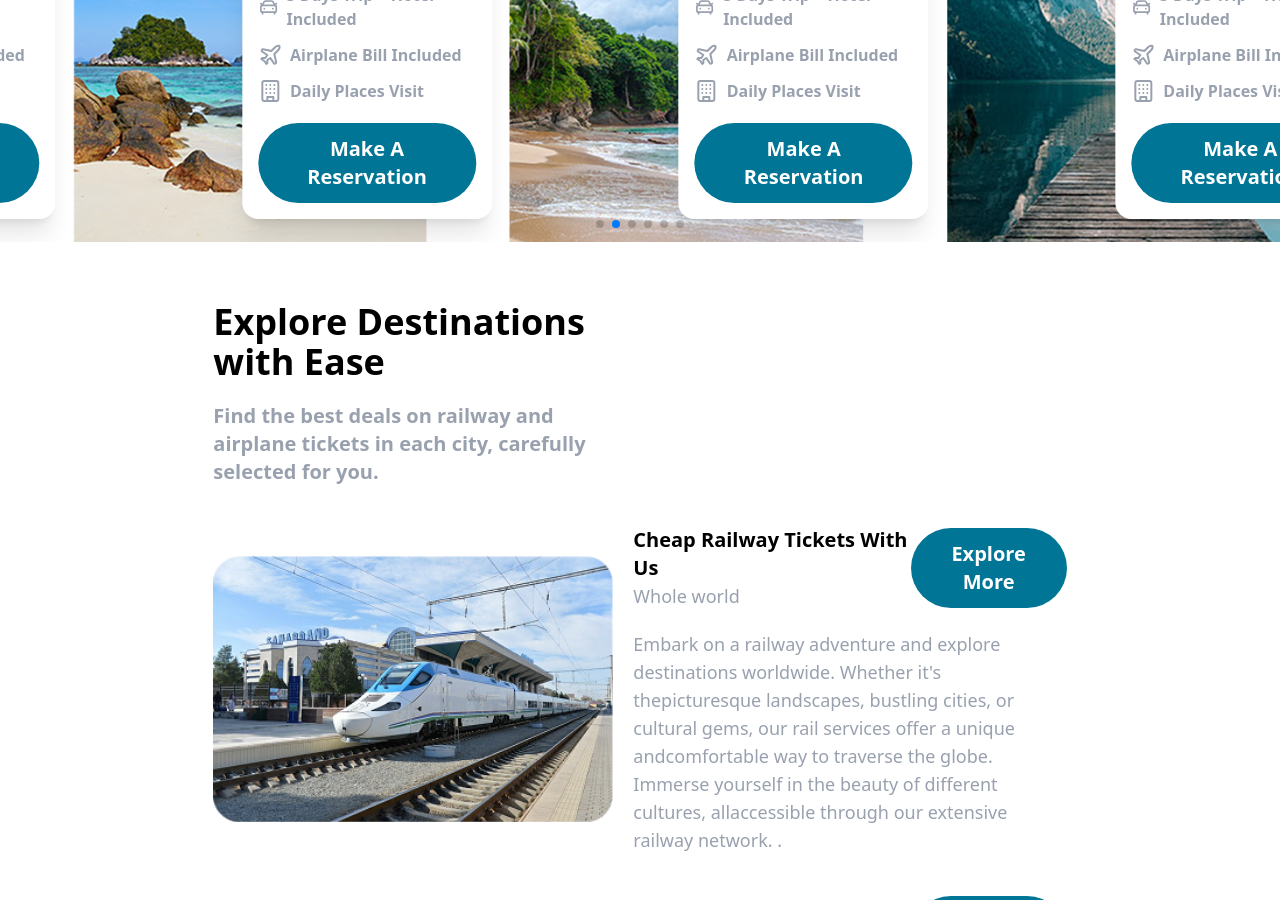
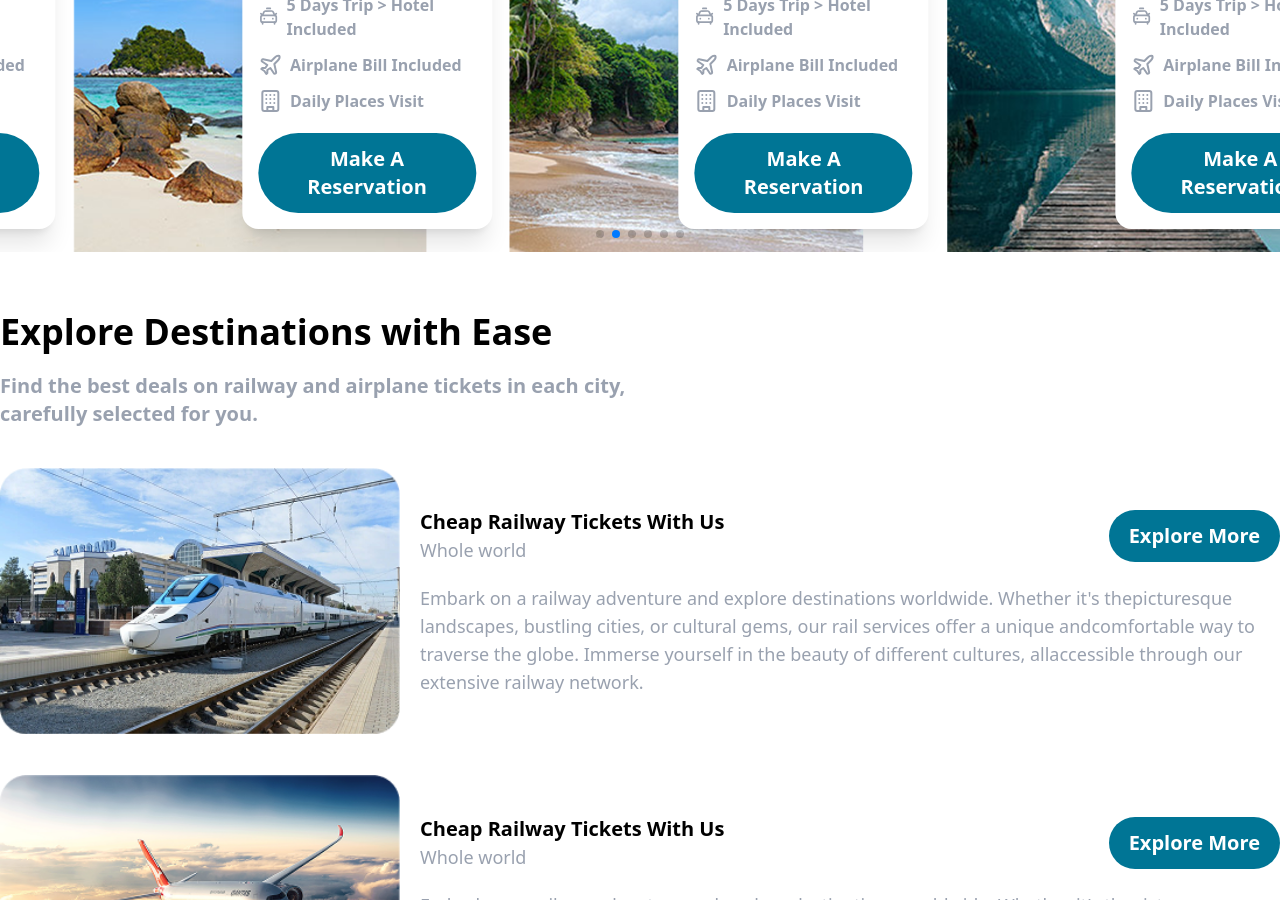
Before and after one commit to shukurillaevumar/zamonBusinnessTravel, a Next.js app: page / in a window 1280 px wide. Shown: the part 1900-2800 px from the top of the page. Built offline with nearby package versions, Linux system fonts and the light colour scheme.

Commit message:
added containers

```diff
--- a/src/app/bestLocations.tsx
+++ b/src/app/bestLocations.tsx
@@ -9,7 +9,11 @@ import { Pagination, Navigation, Autoplay } from "swiper/modules";
 import "swiper/css";
 import "swiper/css/pagination";
 import Image from "next/image";
+
+import { useTranslation } from "react-i18next";
+import "../app/i18n";
 export default function BestLocation() {
+  const { t, i18n } = useTranslation();
   const card = [
     { img: img1 },
     { img: img2 },
@@ -19,10 +23,10 @@ export default function BestLocation() {
     { img: img3 },
   ];
   return (
-    <div className="mt-15">
+    <div className="mt-15 container mx-auto">
       <SectionTitle
-        title="Best Locations"
-        description="Discover the best offers in each city, curated just for you. Immerse yourself in a world of savings and indulge in unparalleled experiences."
+        title={t("BestLocations")}
+        description={t("BestLocationsSubtitle")}
         className="text-center mx-auto w-1/2"
       />
       <Swiper
--- a/src/app/destinations.tsx
+++ b/src/app/destinations.tsx
@@ -12,71 +12,72 @@ import Button from "@/components/button";
 import { User, Globe, House, ArrowRight } from "lucide-react";
 import { Link } from "react-scroll";
 
+import { useTranslation } from "react-i18next";
+import "../app/i18n";
+
 export default function Destinations() {
+  const { t, i18n } = useTranslation();
   const card = [
     {
       img: img1,
-      title: "Cheap Railway Tickets With Us",
-      underTitle: "Whole world",
-      description:
-        "Embark on a railway adventure and explore destinations worldwide. Whether it's thepicturesque landscapes, bustling cities, or cultural gems, our rail services offer a unique andcomfortable way to traverse the globe. Immerse yourself in the beauty of different cultures, allaccessible through our extensive railway network. .",
+      title: t("DestinationsCardTitle"),
+      underTitle: t("DestinationsCardSubtitle"),
+      description: t("DestinationsCardDescription"),
     },
     {
       img: img2,
-      title: "Cheap Railway Tickets With Us",
-      underTitle: "Whole world",
-      description:
-        "Embark on a railway adventure and explore destinations worldwide. Whether it's thepicturesque landscapes, bustling cities, or cultural gems, our rail services offer a unique andcomfortable way to traverse the globe. Immerse yourself in the beauty of different cultures, allaccessible through our extensive railway network. .",
+      title: t("DestinationsCardTitle"),
+      underTitle: t("DestinationsCardSubtitle"),
+      description: t("DestinationsCardDescription"),
     },
   ];
 
   const card2 = [
     {
       img: img3,
-      title: "Cheap Railway Tickets With Us",
-      underTitle: "Whole world",
-      description:
-        "Embark on a railway adventure and explore destinations worldwide. Whether it's thepicturesque landscapes, bustling cities, or cultural gems, our rail services offer a unique andcomfortable way to traverse the globe. Immerse yourself in the beauty of different cultures, allaccessible through our extensive railway network. .",
+      title: t("DestinationsCardTitle"),
+      underTitle: t("DestinationsCardSubtitle"),
+      description: t("DestinationsCardDescription"),
       population: "8.66 Mil People",
       territory: "41.290 km2",
       price: "$1.100.200",
     },
     {
       img: img4,
-      title: "Cheap Railway Tickets With Us",
-      underTitle: "Whole world",
-      description:
-        "Embark on a railway adventure and explore destinations worldwide. Whether it's thepicturesque landscapes, bustling cities, or cultural gems, our rail services offer a unique andcomfortable way to traverse the globe. Immerse yourself in the beauty of different cultures, allaccessible through our extensive railway network. .",
+      title: t("DestinationsCardTitle"),
+      underTitle: t("DestinationsCardSubtitle"),
+      description: t("DestinationsCardDescription"),
       population: "8.66 Mil People",
       territory: "41.290 km2",
       price: "$1.100.200",
     },
     {
       img: img5,
-      title: "Cheap Railway Tickets With Us",
-      underTitle: "Whole world",
-      description:
-        "Embark on a railway adventure and explore destinations worldwide. Whether it's thepicturesque landscapes, bustling cities, or cultural gems, our rail services offer a unique andcomfortable way to traverse the globe. Immerse yourself in the beauty of different cultures, allaccessible through our extensive railway network. .",
+      title: t("DestinationsCardTitle"),
+      underTitle: t("DestinationsCardSubtitle"),
+      description: t("DestinationsCardDescription"),
       population: "8.66 Mil People",
       territory: "41.290 km2",
       price: "$1.100.200",
     },
     {
       img: img6,
-      title: "Cheap Railway Tickets With Us",
-      underTitle: "Whole world",
-      description:
-        "Embark on a railway adventure and explore destinations worldwide. Whether it's thepicturesque landscapes, bustling cities, or cultural gems, our rail services offer a unique andcomfortable way to traverse the globe. Immerse yourself in the beauty of different cultures, allaccessible through our extensive railway network. .",
+      title: t("DestinationsCardTitle"),
+      underTitle: t("DestinationsCardSubtitle"),
+      description: t("DestinationsCardDescription"),
       population: "8.66 Mil People",
       territory: "41.290 km2",
       price: "$1.100.200",
     },
   ];
   return (
-    <div className="mt-15 w-2/3 mx-auto max-xl:w-full max-md:p-2" id="about">
+    <div
+      className="mt-15 container mx-auto max-xl:w-full max-md:p-2"
+      id="about"
+    >
       <SectionTitle
-        title="Explore Destinations with Ease"
-        description="Find the best deals on railway and airplane tickets in each city, carefully selected for you."
+        title={t("ExploreDestinations")}
+        description={t("ExploreDestinationsSubtitle")}
         className="flex flex-col w-1/2 max-lg:text-center max-lg:mx-auto max-lg:w-full"
       />
       <div className="flex flex-col mt-10 gap-10">
@@ -90,7 +91,7 @@ export default function Destinations() {
                   <p className="text-gray-400 text-lg">{item.underTitle}</p>
                 </div>
                 <Link to="contacts" smooth={true} duration={500}>
-                  <Button text="Explore More" />
+                  <Button text={t("ExploreMoreButton")} />
                 </Link>
               </div>
               <p className="text-gray-400 text-lg">{item.description}</p>
@@ -99,8 +100,8 @@ export default function Destinations() {
         ))}
       </div>
       <SectionTitle
-        title="Visit One Of Our Countries Now"
-        description="Discover the best offers in each city, curated just for you. Immerse yourself in a world of savings and indulge in unparalleled experiences."
+        title={t("VisitCountries")}
+        description={t("VisitCountriesSubtitle")}
         className="flex flex-col w-1/2 max-lg:text-center max-lg:mx-auto max-lg:w-full mt-15"
       />
       <div className="flex flex-col mt-10 gap-10">
@@ -119,7 +120,7 @@ export default function Destinations() {
                   <p className="text-gray-400 text-lg">{item.underTitle}</p>
                 </div>
                 <Link to="contacts" smooth={true} duration={500}>
-                  <Button text="Explore More" />
+                  <Button text={t("ExploreMoreButton")} />
                 </Link>
               </div>
               <p className="text-gray-400 text-lg">{item.description}</p>
--- a/src/app/footer.tsx
+++ b/src/app/footer.tsx
@@ -6,11 +6,19 @@ import { Link } from "react-scroll";
 export default function Footer() {
   return (
     <div className="relative w-full mt-20">
-      <Image src={bgImg} alt="img" className="max-xl:h-[300px]" />
-      <div className="absolute top-2/5 left-1/2 -translate-x-1/2 -translate-y-1/2 text-white flex items-center justify-around w-full max-lg:flex-col max-lg:gap-5">
+      {/* Фоновое изображение на всю ширину */}
+      <Image
+        src={bgImg}
+        alt="img"
+        className="w-full max-xl:h-[300px] object-cover max-h-[300px]"
+      />
+
+      {/* Контейнер для контента */}
+      <div className="absolute top-2/5 left-1/2 -translate-x-1/2 -translate-y-1/2 w-full ">
+        <div className="container mx-auto px-4 flex items-center justify-around text-white max-lg:flex-col max-lg:gap-5">
           <div className="flex flex-col gap-4">
             <p className="text-5xl font-bold max-lg:text-4xl max-lg:text-center">
-            Are You Looking To Travel ?
+              Are You Looking To Travel?
             </p>
             <p className="text-2xl font-bold max-lg:text-xl max-lg:text-center">
               Make A Reservation By Clicking The Button
@@ -20,6 +28,9 @@ export default function Footer() {
             <Button text="Book Yours Now" />
           </Link>
         </div>
+      </div>
+
+      {/* Нижний текст */}
       <p className="bg-cyan-700 text-white p-7 text-xl font-semibold text-center max-lg:text-sm">
         Copyright 2025 by Muhammadumar. All rights reserved
       </p>
--- a/src/app/form.tsx
+++ b/src/app/form.tsx
@@ -86,9 +86,13 @@ export default function Form() {
         Make Your <span className="text-cyan-700">Reservation</span> Through
         This <span className="text-cyan-700">Form</span>
       </p>
-      <form className="w-full mt-15" id="myForm" onSubmit={SendMessage}>
+      <form
+        className="mt-15 container mx-auto"
+        id="myForm"
+        onSubmit={SendMessage}
+      >
         <div className="flex justify-center gap-10 max-lg:flex-col ">
-          <div className="flex flex-col w-1/3 max-lg:w-full max-lg:px-5">
+          <div className="flex flex-col w-full max-lg:w-full max-lg:px-5">
             <label
               htmlFor="name"
               className="text-lg font-semibold text-gray-400 mb-2"
@@ -118,7 +122,7 @@ export default function Form() {
               required
             />
           </div>
-          <div className="flex flex-col w-1/3 max-lg:w-full max-lg:px-5">
+          <div className="flex flex-col w-full max-lg:w-full max-lg:px-5">
             <label
               htmlFor="selection"
               className="text-lg font-semibold text-gray-400 mb-2"
@@ -151,7 +155,7 @@ export default function Form() {
             />
           </div>
         </div>
-        <div className="flex flex-col w-2/3 mx-auto max-lg:w-full max-lg:px-5">
+        <div className="flex flex-col container mx-auto max-lg:w-full max-lg:px-5">
           <label
             htmlFor="select"
             className="text-lg font-semibold text-gray-400 mb-2 mt-5"
--- a/src/app/locales/en.json
+++ b/src/app/locales/en.json
@@ -20,5 +20,18 @@
   "OffersQuantity": "5 Days Trip > Hotel Included",
   "OffersAirBill": "Airplane Bill Included",
   "OffersDailyPlacesVisit": "Daily Places Visit",
-  "ReservationButton": "Make A Reservation"
+  "ReservationButton": "Make A Reservation",
+  "VisaSupport": "Visa support",
+  "VisaSupportSubtitle": "Experience stress-free travel with our expert visa support. We provide seamless assistance and comprehensive guidance, ensuring a smooth journey.",
+  "ExploreDestinations": "Explore Destinations with Ease",
+  "ExploreDestinationsSubtitle": "Find the best deals on railway and airplane tickets in each city, carefully selected for you.",
+  "DestinationsCardTitle": "Cheap Railway Tickets With Us",
+  "DestinationsCardSubtitle": "Whole world",
+  "DestinationsCardDescription": "Embark on a railway adventure and explore destinations worldwide. Whether it's thepicturesque landscapes, bustling cities, or cultural gems, our rail services offer a unique andcomfortable way to traverse the globe. Immerse yourself in the beauty of different cultures, allaccessible through our extensive railway network.",
+  "VisitCountries": "Visit One Of Our Countries Now",
+  "VisitCountriesSubtitle": "Discover the best offers in each city, curated just for you. Immerse yourself in a world of savings and indulge in unparalleled experiences.",
+  "BestLocations": "Best Locations",
+  "BestLocationsSubtitle": "Discover the best offers in each city, curated just for you. Immerse yourself in a world of savings and indulge in unparalleled experiences.",
+  "ReservationTitle": "Book Prefered Deal Here",
+  "ReservationSubtitle": "Make Your Reservation"
 }
--- a/src/app/locales/ru.json
+++ b/src/app/locales/ru.json
@@ -20,5 +20,18 @@
   "OffersQuantity": "5-Дневное Путешествие > Проживание в Отеле",
   "OffersAirBill": "Включены авиабилеты",
   "OffersDailyPlacesVisit": "Посещение достопримечательностей ежедневно",
-  "ReservationButton": "Забронировать"
+  "ReservationButton": "Забронировать",
+  "VisaSupport": "Поддержка в получении визы",
+  "VisaSupportSubtitle": "Откройте для себя лучшие еженедельные предложения в каждом городе, специально подобранные для вас. Погрузитесь в мир скидок и наслаждайтесь непревзойденными впечатлениями.",
+  "ExploreDestinations": "Исследуйте направления легко",
+  "ExploreDestinationsSubtitle": "Находите лучшие предложения на железнодорожные и авиабилеты в каждом городе, тщательно отобранные для вас.",
+  "DestinationsCardTitle": "Дешевые железнодорожные билеты у нас",
+  "DestinationsCardSubtitle": "Глобальные направления",
+  "DestinationsCardDescription": "Откройте для себя захватывающие предложения по воздушным перевозкам",
+  "VisitCountries": "Посетите одну из наших стран прямо сейчас",
+  "VisitCountriesSubtitle": "Откройте для себя лучшие предложения в каждом городе, специально подобранные для вас. Погрузитесь в мир скидок и наслаждайтесь непревзойденными впечатлениями.",
+  "BestLocations": "Лучшие Места",
+  "BestLocationsSubtitle": "Откройте для себя лучшие предложения в каждом городе, отобранные специально для вас. Погрузитесь в мир сэкономленных средств и наслаждайтесь неповторимыми впечатлениями.",
+  "ReservationTitle": "Забронируйте предпочтительное предложение здесь",
+  "ReservationSubtitle": "Оформите ваш заказ"
 }
--- a/src/app/locales/uz.json
+++ b/src/app/locales/uz.json
@@ -20,5 +20,18 @@
   "OffersQuantity": "5 Kunlik Sayohat > Mehmonxona",
   "OffersAirBill": "Aviabilet",
   "OffersDailyPlacesVisit": "Eng Yaxshi Manzillar",
-  "ReservationButton": "Joy Band Qilish"
+  "ReservationButton": "Joy Band Qilish",
+  "VisaSupport": "Viza olishga yordam beramiz",
+  "VisaSupportSubtitle": "Har bir shaharda faqat siz uchun tuzilgan eng yaxshi haftalik takliflarni kashf eting. O'zingizni sarguzashtlar dunyosida his qiling.",
+  "ExploreDestinations": "Chiptalarni biz bilan arzon va oson toping",
+  "ExploreDestinationsSubtitle": "Har bir shaharda eng yaxshi temir yo‘l va aviachipta biletlarini biz bilan toping",
+  "DestinationsCardTitle": "Temir Yo‘l Biletleri Biz Bilan",
+  "DestinationsCardSubtitle": "Jahon bo‘ylab Manzillar",
+  "DestinationsCardDescription": "Temir yo'l orqali biz bilan sarguzashtlarni kashf eting! Baland tog'larni, betakror tabiat manzalarni, qadimiy va navqiron shaharlarni, takrorlanmas landshaflarni biz bilan birga toping. Qiziqarlimi? Biz bilan bog'laning.",
+  "VisitCountries": "Shaharlardan biriga hoziroq tashrif buyuring",
+  "VisitCountriesSubtitle": "Har bir shahardagi eng yaxshi takliflarimizni kashf eting, faqat siz uchun. O'zingiz uchun yangi dunyosni oching va misli ko'rilmagan sarguzashtlar ega bo'ling.",
+  "BestLocations": "Eng yaxshi manzillar",
+  "BestLocationsSubtitle": "Har bir shahardagi eng yaxshi takliflarimizni kashf eting, faqat siz uchun. O'zingiz uchun yangi dunyosni oching va misli ko'rilmagan sarguzashtlar ega bo'ling.",
+  "ReservationTitle": "O'zingiz yoqtirganingizni tanlang",
+  "ReservationSubtitle": "O'z joyingizni band qiling"
 }
--- a/src/app/menu.tsx
+++ b/src/app/menu.tsx
@@ -35,7 +35,9 @@ export default function Menu() {
   return (
     <div className="bg-cyan-700 p-3 top-0 sticky z-50">
       <div className="container mx-auto flex items-center justify-between">
-        <Image src={Logo} alt="img" className="w-28 h-auto" />
+        <Link to="home" smooth={true} duration={500}>
+          <Image src={Logo} alt="img" className="w-38 h-auto cursor-pointer" />
+        </Link>
 
         {/* Бургер-иконка */}
         <div
--- a/src/app/offers.tsx
+++ b/src/app/offers.tsx
@@ -86,7 +86,7 @@ const Offers: React.FC = () => {
     },
   ];
   return (
-    <div className="mt-15" id="tours">
+    <div className="container mx-auto mt-15" id="tours">
       <SectionTitle
         title={t("WeekOffers")}
         description={t("WeekOffersSubtitle")}
@@ -166,8 +166,8 @@ const Offers: React.FC = () => {
         ))}
       </Swiper>
       <SectionTitle
-        title="Visa support"
-        description="Experience stress-free travel with our expert visa support. We provide seamless assistance and comprehensive guidance, ensuring a smooth journey."
+        title={t("VisaSupport")}
+        description={t("VisaSupportSubtitle")}
         className="w-1/2 mx-auto text-center mt-15 max-lg:w-2/3"
       />
       <Swiper
--- a/src/app/reservation.tsx
+++ b/src/app/reservation.tsx
@@ -5,7 +5,11 @@ import Button from "@/components/button";
 import Cards from "@/components/cards";
 import { Link } from "react-scroll";
 
+import { useTranslation } from "react-i18next";
+import "../app/i18n";
+
 export default function Reservation() {
+  const { t, i18n } = useTranslation();
   return (
     <div className="relative w-full mt-15" id="contacts">
       <Image
@@ -16,13 +20,13 @@ export default function Reservation() {
       />
       <div className="absolute top-1/2 left-1/2 -translate-x-1/2 -translate-y-1/2 text-center flex flex-col gap-5 items-center">
         <p className="text-white text-3xl font-semibold max-md:text-2xl">
-          Book Prefered Deal Here
+          {t("ReservationTitle")}
         </p>
         <p className="text-white text-6xl font-semibold max-md:text-5xl">
-          Make Your Reservation
+          {t("ReservationSubtitle")}
         </p>
         <Link to="contacts" smooth={true} duration={500}>
-          <Button text="Discover More" />
+          <Button text={t("ExploreMoreButton")} />
         </Link>
       </div>
       <Cards className="absolute left-1/2 -translate-x-1/2 -translate-y-1/2 max-xl:mt-40" />
--- a/src/components/sliderMain.tsx
+++ b/src/components/sliderMain.tsx
@@ -81,7 +81,7 @@ export default function Slider() {
     },
   ];
   return (
-    <div className="w-full h-screen" id="home">
+    <div className=" w-full h-screen" id="home">
       <Swiper
         modules={[Autoplay, Pagination]}
         autoplay={{ delay: 4000, disableOnInteraction: false }}
@@ -110,7 +110,7 @@ export default function Slider() {
               </div>
 
               {/* Статистика */}
-              <div className="bg-white p-5 rounded-full w-1/2 absolute bottom-1/2  transform left-1/2 -translate-x-1/2 translate-y-80 z-10 max-2xl:w-full max-md:max-h-20 max-sm:max-h-42 max-lg:rounded-xl max-md:p-2 max-sm:bottom-1/2">
+              <div className="bg-white p-5 rounded-full w-1/2 absolute bottom-1/2 transform left-1/2 -translate-x-1/2 translate-y-80 z-10 max-sm:w-full max-2xl:w-auto max-md:max-h-20 max-sm:max-h-42 max-2xl:rounded-xl max-md:p-2 max-sm:bottom-1/2">
                 <div className="flex justify-between items-center flex-wrap max-md:gap-5">
                   {slide.stats.map((stat, statIndex) => (
                     <div
```
Lines whose indentation alone changed are shown as unchanged.
